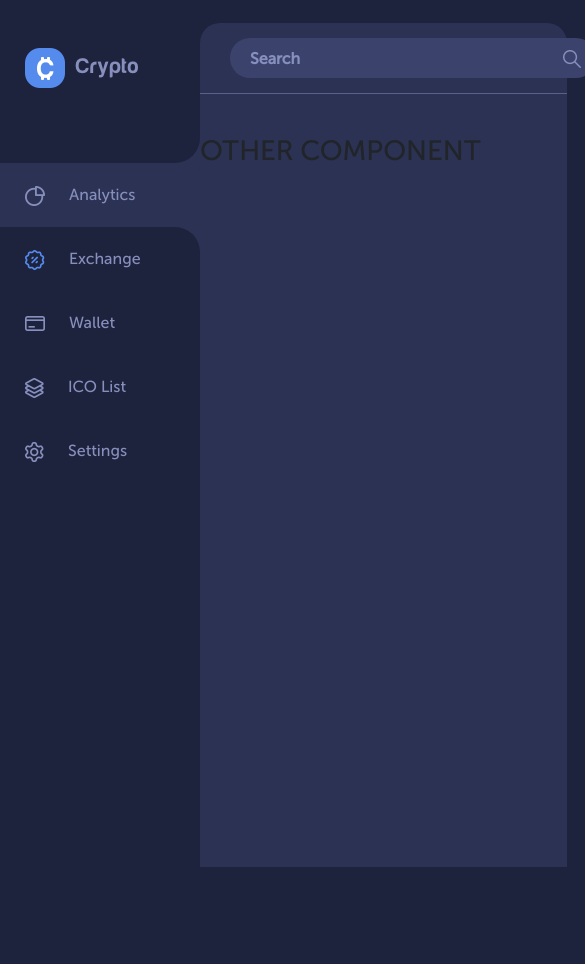
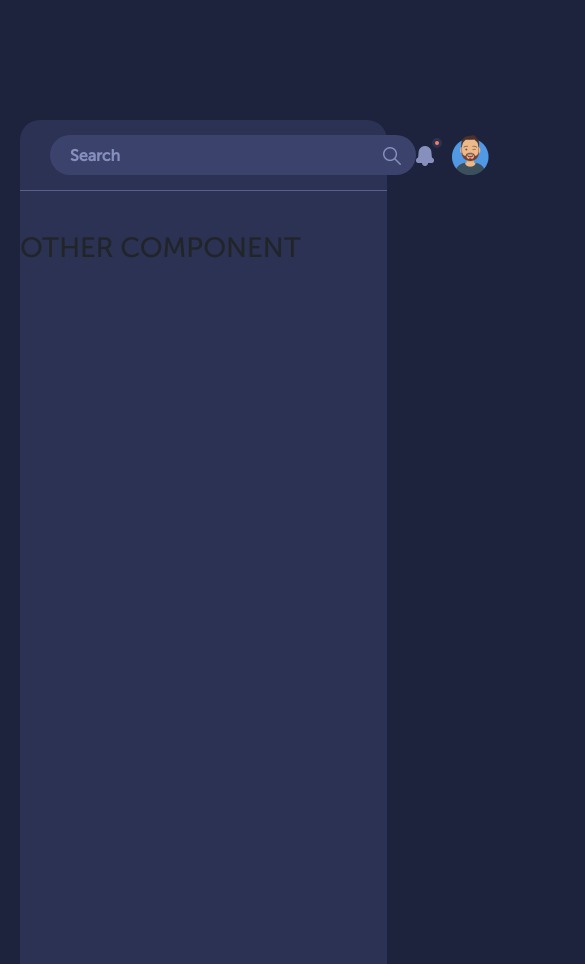
Before and after one commit to hasnainbaloch/innovativeSolutionsAssign, a React (Create React App) app: page / in a window 390 px wide. Shown: the top 964 px of the page, 585 px wide, since content can reach past the window. Before the commit the page ends 867 px from the top, so only its background shows below. Built offline with nearby package versions, Linux system fonts and the light colour scheme.

Commit message:
responsiveness max-width

```diff
--- a/src/components/MainContent.jsx
+++ b/src/components/MainContent.jsx
@@ -1,4 +1,5 @@
 import React from "react";
+import './mainContent.css';
 import TopHeader from "./topHeader/TopHeader";
 
 import { Switch, Route } from "react-router-dom";
@@ -6,17 +7,8 @@ import Other from "../views/Other";
 import Exchange from "../views/exchange/Exchange.jsx";
 
 export const MainContent = () => {
-  const mainContentStyle = {
-    backgroundColor: "#2c3254",
-    padding: "15px 0",
-    width: "100%",
-    borderTopLeftRadius: "20px",
-    borderTopRightRadius: "20px",
-    minHeight: "100vh",
-    marginLeft: '200px'
-  };
   return (
-    <div style={mainContentStyle}>
+    <div className="main-content-wrapper">
       <TopHeader />
       <Switch>
         <Route path="/" exact component={Other} />
--- a/src/components/Menu/menu.css
+++ b/src/components/Menu/menu.css
@@ -85,3 +85,9 @@
 .side-menu-nav ul li a:hover div.nav-item .menu-title{
   color: #558BED;
 }
+
+@media screen and (max-width: 1024px) {
+  .nav-wrapper {
+    display:none;
+  }
+}
--- /dev/null
+++ b/src/components/mainContent.css
@@ -0,0 +1,15 @@
+.main-content-wrapper {
+  background-color: #2c3254;
+  padding: 15px 0;
+  width: 100%;
+  border-top-left-radius: 20px;
+  border-top-right-radius: 20px;
+  min-height: 100vh;
+  margin-left: 200px;
+}
+
+@media screen and (max-width: 1024px) {
+  .main-content-wrapper {
+    margin-left: 20px !important;
+  }
+}
--- a/src/index.css
+++ b/src/index.css
@@ -43,3 +43,9 @@ body::-webkit-scrollbar-thumb {
   line-height: 1.2;
   margin-bottom: 25px 0 40px 0;
 }
+
+/* @media screen and (max-width: 1024px) {
+  body {
+    margin-left: 23px;
+  }
+} */
--- a/src/views/layout/layout.css
+++ b/src/views/layout/layout.css
@@ -1,5 +1,11 @@
-.layout{
-    display:flex;
-    justify-content: flex-start;
-    flex-direction: row;
+.layout {
+  display: flex;
+  justify-content: flex-start;
+  flex-direction: row;
 }
+
+@media screen and (max-width: 1024px) {
+  .layout{
+		margin-top: 120px;
+	}
+}
```
